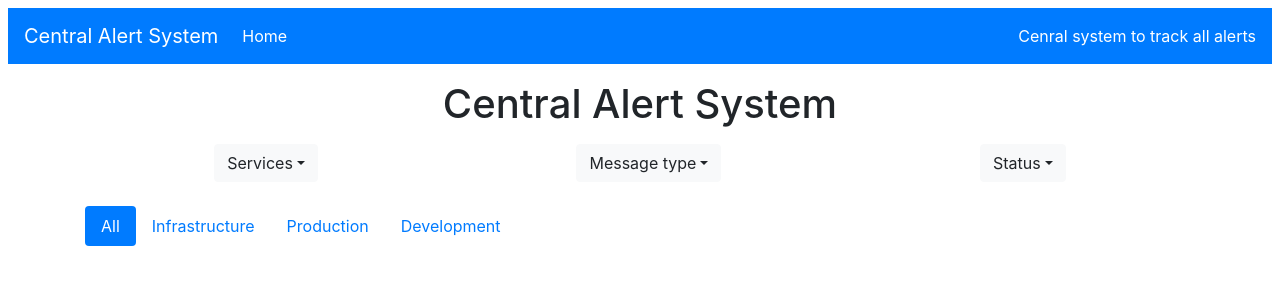
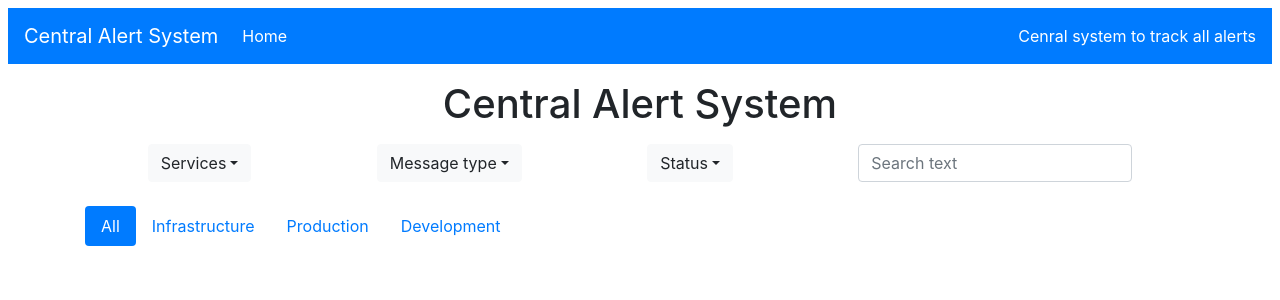
Before and after one commit to RafyAmgadBenjamin/central-alert-system, a Svelte app in the folder front-end/: page / in a window 1280 px wide. Shown: the top 300 px of the page. Built offline with nearby package versions, Linux system fonts and the light colour scheme.

Commit message:
Hanlde filtering using Searching text box

```diff
--- a/front-end/src/App.svelte
+++ b/front-end/src/App.svelte
@@ -4,7 +4,9 @@
 	import axios from 'axios';
 
 	let alerts;
+	let searchText = '';
 	let formatedAlerts = '';
+	let currentFilteredAlerts;
 	const environments = {
 		ALL: 'ALL',
 		PROD: 'PRODUCTION',
@@ -45,11 +47,9 @@
 			.then(function(response) {
 				// handle success
 				console.log('response in success', response.data.alerts);
-				//convertToUpperCase(alerts,"severity")
 				formatedAlerts = convertDataToUpperCase(response.data.alerts);
 				filterAlerts(formatedAlerts);
 				console.log('alerts after filtering', alerts);
-				// response.data.alerts;
 			})
 			.catch(function(error) {
 				// handle error
@@ -92,7 +92,19 @@
 			filteredAlerts = filteredAlerts.filter(singelAlert => {
 				return singelAlert.status == currentFilters.status;
 			});
-		alerts = filteredAlerts;
+		currentFilteredAlerts = filteredAlerts; //keeping the current filtered alerts
+		alerts = filteredAlerts; //update the alerts to update the Rendering
+	}
+
+	$: if (searchText) {
+		console.log(searchText);
+		searchAlertsText();
+	}
+	function searchAlertsText() {
+		console.log('alerts in search', currentFilteredAlerts);
+		alerts = currentFilteredAlerts.filter(singleAlert => {
+			return singleAlert.text.includes(searchText);
+		});
 	}
 </script>
 
@@ -224,12 +236,22 @@
 
 					</div>
 				</div>
+				<!--[Search]-->
+				<div>
+					<input
+						type="search"
+						class="form-control"
+						id="InputSearch"
+						placeholder="Search text"
+						bind:value={searchText} />
+
+				</div>
 			</div>
 		</div>
 	</div>
+	<!--[Tabs]-->
 	<div class="row mt-4">
 		<div class="col-sm-12">
-			<!--[Tabs]-->
 			<div>
 				<ul class="nav nav-pills mb-3" id="pills-tab" role="tablist">
 					<li class="nav-item">
```
Also changed, not shown: 1 other file (tests, documents, lock files or other folders).
